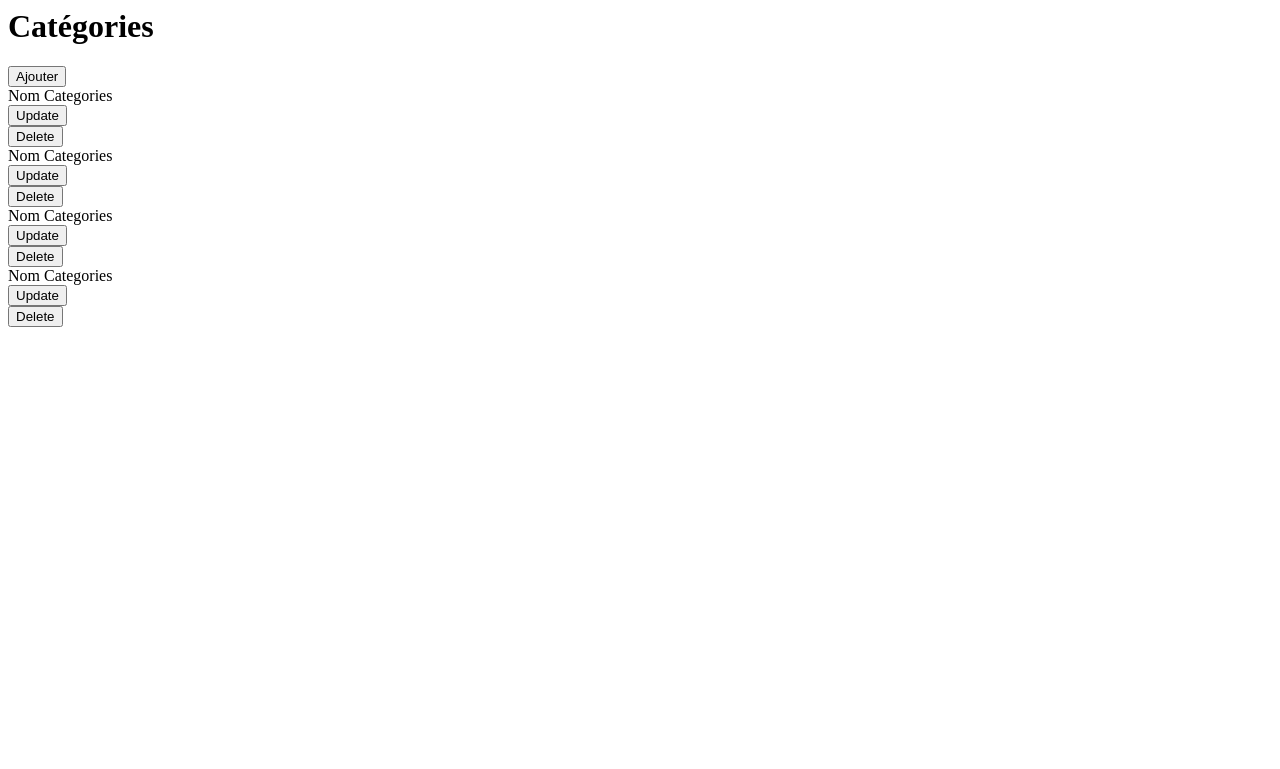
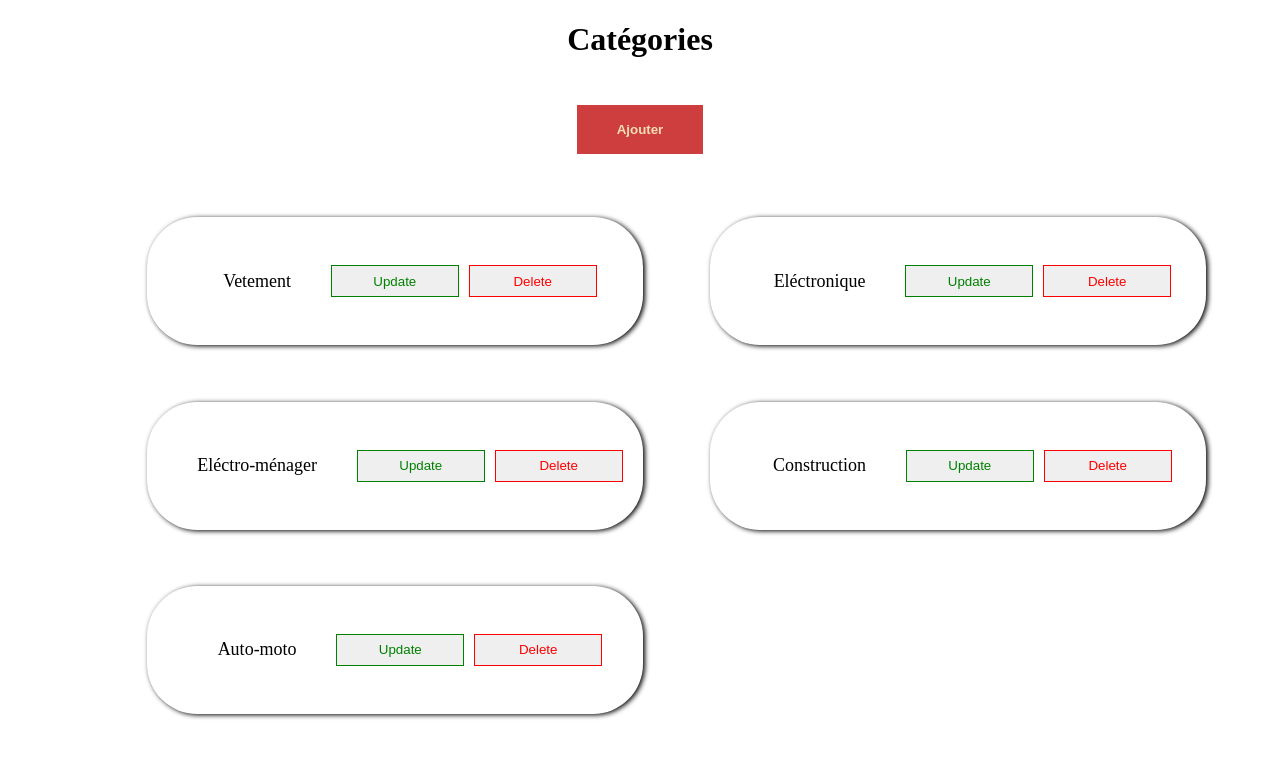
Before and after one commit to Nante1905/web-s3-exame, a CodeIgniter app: page /web-s3-examen/index.php/admin in a window 1280 px wide. Shown: the top 769 px of the page. Run offline with CodeIgniter, Linux system fonts and the light colour scheme; data comes from the database, SQL or seed files in the repository.

Commit message:
linking front back

```diff
--- a/application/controllers/Admin.php
+++ b/application/controllers/Admin.php
@@ -29,15 +29,29 @@ class Admin extends CI_Controller
 
   public function index()
   {
-    $this->load->view('list-categ');
+
+    $categories = $this->categorie->findAll();
+
+    $this->load->view('templates/body', [
+      'style' => array(
+        'list-categ'
+      ),
+      'component' => 'list-categ',
+      'title' => 'Liste des categories',
+      'categories' => $categories
+    ]);
   }
 
   public function form() {
     $action = $this->input->get('action');
     if($action == 'add') {
-      $this->load->view('categorie-form', [
+      $this->load->view('templates/body', [
         'titre' => 'Ajouter Categorie',
-        'values' => []
+        'values' => [''],
+        'component' => 'form-categ',
+        'style' => [
+          'form-categ'
+        ]
       ]);
     } else if($action == 'update') {
       $idCategory = $this->input->get('id');
@@ -52,10 +66,28 @@ class Admin extends CI_Controller
   }
 
   public function add() {
-    $nom = $this->input->post('name');
-    $this->categorie->insert($nom);
+    $nom = $this->input->post('nameCateg');
 
-    redirect('admin');
+    $this->form_validation->set_rules('nameCateg','Nom de categorie','required',[
+      'required' => 'Champ %s obligatoire'
+    ]);
+
+    if($this->form_validation->run() == true) {
+      $this->categorie->insert($nom);
+      redirect('admin');
+    }
+    else {
+      $this->load->view('templates/body', [
+        'titre' => 'Ajouter Categorie',
+        'values' => [''],
+        'component' => 'form-categ',
+        'style' => [
+          'form-categ'
+        ]
+      ]);
+    }
+
+
   }
 
   public function update($id) {
--- a/application/models/Categorie_model.php
+++ b/application/models/Categorie_model.php
@@ -77,6 +77,12 @@ class Categorie_model extends CI_Model {
     $this->db->delete('categorie');
   }
 
+  public function findAll() {
+    $query = $this->db->get('categorie');
+
+    return $query->result();
+  }
+
   // ------------------------------------------------------------------------
 
 }
--- a/application/views/list-categ.php
+++ b/application/views/list-categ.php
@@ -2,32 +2,13 @@
 defined('BASEPATH') OR exit('No direct script access allowed');
 ?>
 <h1>Catégories</h1>
-<div class="add"><?= anchor('admin/add','<button>Ajouter</button>') ?></div>
+<div class="add"><?= anchor('admin/form?action=add','<button>Ajouter</button>') ?></div>
 <div class="categ">
-    <div class="sous-categ">
-        <div class="nameCateg">Nom Categories</div>
-        <div class="update"><?= anchor('admin/update','<button>Update</button>') ?></div>
-        <div class="delete"><?= anchor('admin/delete','<button>Delete</button>') ?></div>
-
-        <div class="delete"></div>
-    </div>
-    <div class="sous-categ">
-        <div class="nameCateg">Nom Categories</div>
-        <div class="update"><?= anchor('admin/update','<button>Update</button>') ?></div>
-        <div class="delete"><?= anchor('admin/delete','<button>Delete</button>') ?></div>
-    </div>
+    <?php foreach($categories as $categorie) { ?>
+        <div class="sous-categ">
+            <div class="nameCateg"><?= $categorie->nom ?></div>
+            <div class="update"><?= anchor('admin/update?id='.$categorie->id.'&name='.$categorie->nom,'<button>Update</button>') ?></div>
+            <div class="delete"><?= anchor('admin/delete?id='.$categorie->id,'<button>Delete</button>') ?></div>
+        </div>
+    <?php } ?>
 </div>
-<div class="categ">
-    <div class="sous-categ">
-        <div class="nameCateg">Nom Categories</div>
-        <div class="update"><?= anchor('admin/update','<button>Update</button>') ?></div>
-        <div class="delete"><?= anchor('admin/delete','<button>Delete</button>') ?></div>
-
-        <div class="delete"></div>
-    </div>
-    <div class="sous-categ">
-        <div class="nameCateg">Nom Categories</div>
-        <div class="update"><?= anchor('admin/update','<button>Update</button>') ?></div>
-        <div class="delete"><?= anchor('admin/delete','<button>Delete</button>') ?></div>
-    </div>
-</div>
--- a/application/views/templates/htmlBegin.php
+++ b/application/views/templates/htmlBegin.php
@@ -12,7 +12,9 @@ defined('BASEPATH') OR exit('No direct script access allowed');
     for($i=0;$i<sizeof($style);$i++){ ?>
         <link rel="stylesheet" href="<?= base_url() . "/assets/css/".$style[$i] .'.css' ?>">
     <?php
-    } ?>
+    }
+    $title = isset($htmlTitle) ? $htmlTitle : 'Document';
+    ?>
     <title><?= $title ?></title>
 </head>
 <body>
--- a/assets/css/list-categ.css
+++ b/assets/css/list-categ.css
@@ -14,16 +14,18 @@ h1{
 .categ {
     grid-template-columns: 50% 50%;
     display: grid;
-    margin-left: 11%;
+    padding-left: 11%;
     margin-top: 5%;
 }
 .sous-categ {
     height: 8rem;
     display: inline-flex;
     border-radius: 50px;
-    border: outset;
+    box-shadow: 2px 1px 5px;
     width: 31rem;
     align-items: center;
+    justify-content: center;
+    margin-bottom: 10%;
 }
 .update{
     margin-left: 2%;
```
Also changed, not shown: application/views/form-categ.php (+5 -4 lines).
